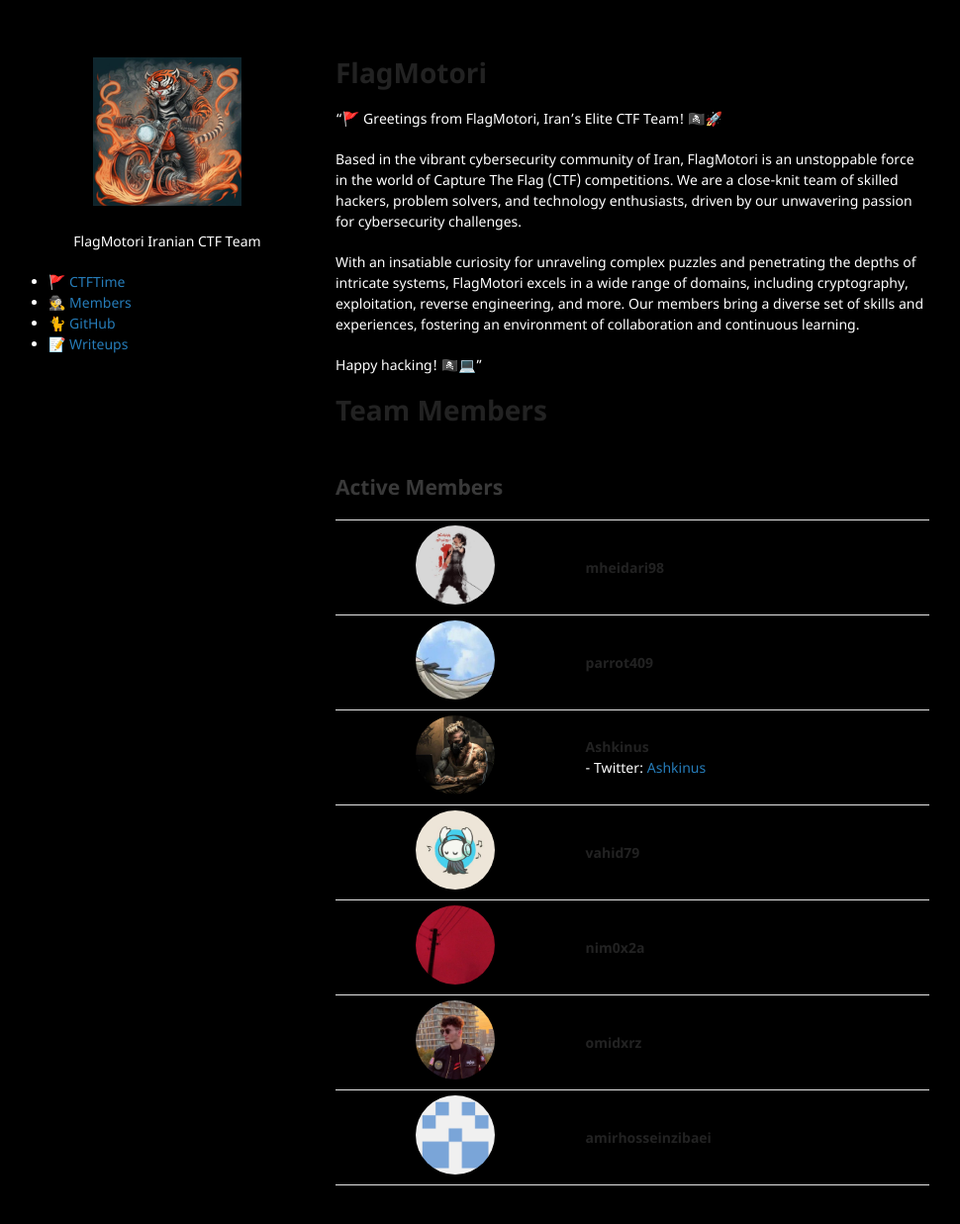
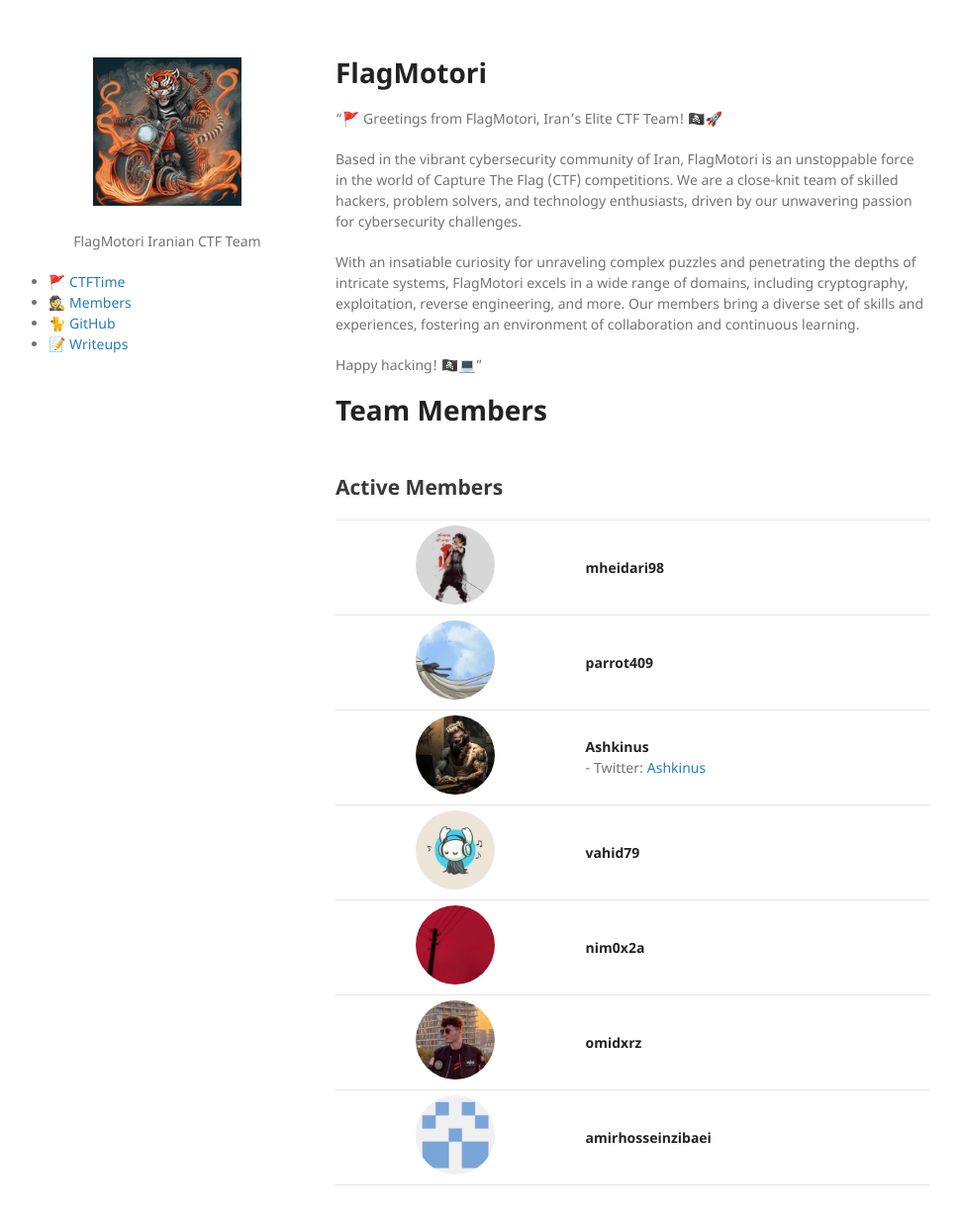
Before and after one commit to 0xAshkan/0xAshkan.github.io, a Jekyll site: the page built from index.md, in a window 1280 px wide and 1309 px high. Shown: the top 1237 px of the window at 99% size, without its empty margins (166-1136 px from the left). Built offline with Jekyll 4.4.1, drawn with Linux system fonts in a browser that asks for light colours; our own code applies the rules of GitHub Pages for plain Markdown files.

Commit message:
edit style

```diff
--- a/_sass/FlagMotori.scss
+++ b/_sass/FlagMotori.scss
@@ -17,10 +17,10 @@
 }
 
 body {
-  background-color: #000000;
+  background-color: #ffffff;
   padding:50px;
   font: 14px/1.5 "Noto Sans", "Helvetica Neue", Helvetica, Arial, sans-serif;
-  color:#ffffff;
+  color:#727272;
   font-weight:400;
 }
 
```
